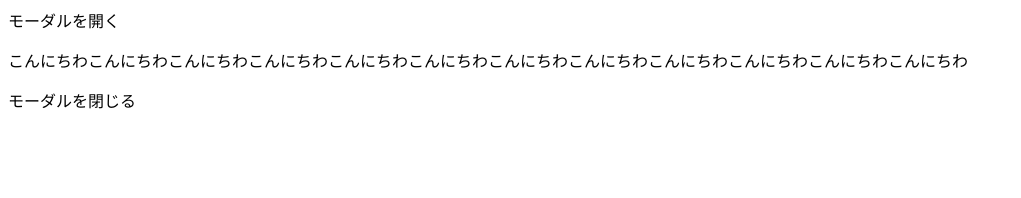
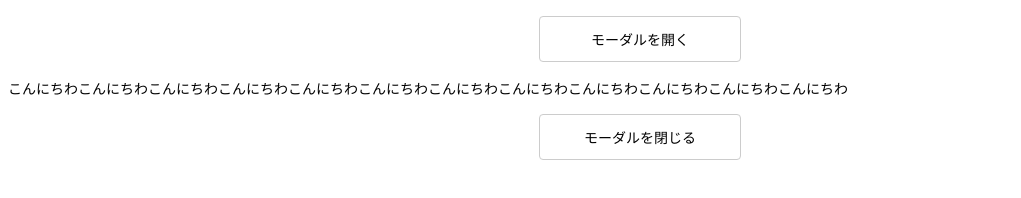
Before and after one commit to ma22npk/modalWindow, a plain HTML site: page index.html in a window 1280 px wide. Shown: the whole page, without its empty margins (0-1021 px from the left). Drawn offline with Linux system fonts and the light colour scheme.

Commit message:
ボタンのスタイルを整える

```diff
--- a/style.scss
+++ b/style.scss
@@ -0,0 +1,13 @@
+body{
+font-size: 14px;
+}
+
+#open,#close {
+cursor: pointer;
+width: 200px;
+border: 1px solid #ccc;
+border-radius: 4px;
+text-align: center;
+padding: 12px 0;
+margin: 16px auto;
+}
```
Also changed, not shown: style.css, 1 other file.
